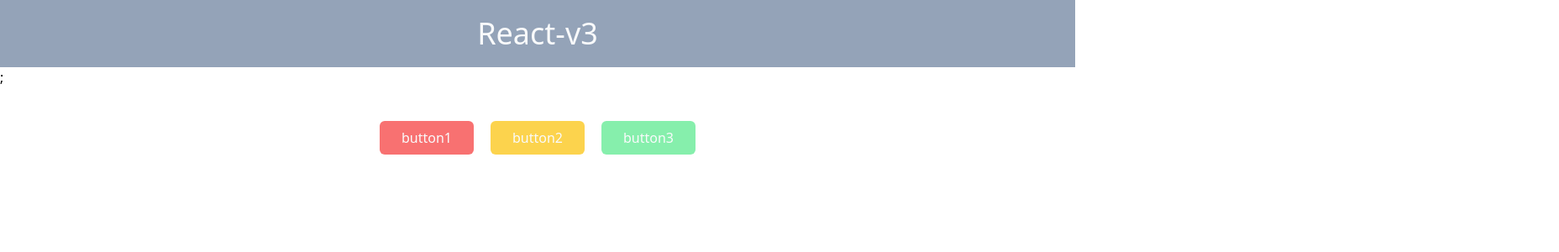
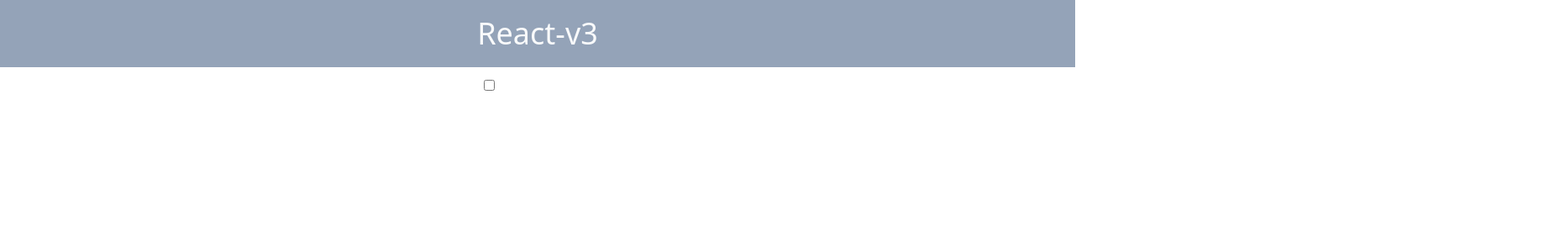
Before and after one commit to pj100-team/react-v3, a React (Create React App) app: page / in a window 1280 px wide. Shown: the top 300 px of the page at 84% size, 1856 px wide, since content can reach past the window. Built offline with nearby package versions, Linux system fonts and the light colour scheme.

Commit message:
Practice2

```diff
--- a/package.json
+++ b/package.json
@@ -10,6 +10,7 @@
     "@types/node": "^16.18.44",
     "@types/react": "^18.2.21",
     "@types/react-dom": "^18.2.7",
+    "node-sass": "^7.0.3",
     "react": "^18.2.0",
     "react-dom": "^18.2.0",
     "react-scripts": "5.0.1",
@@ -41,8 +42,11 @@
     ]
   },
   "devDependencies": {
+    "@types/webpack-env": "^1.18.5",
     "autoprefixer": "^10.4.15",
+    "css-loader": "^7.1.1",
     "postcss": "^8.4.28",
+    "style-loader": "^4.0.0",
     "tailwindcss": "^3.3.3"
   }
 }
--- a/src/App.tsx
+++ b/src/App.tsx
@@ -1,12 +1,14 @@
 import './App.css';
-import Practice1 from './templates/practice1';
+// import Practice1 from './templates/Practice1';
+import Practice2 from './templates/Practice2';
 
 function App() {
   return (
-    <div>
-      <header className="bg-[#94A3B8] text-center p-[20px] text-4xl text-[#F9FAFB]">React-v3</header>;
-      <Practice1 />
-    </div>
+    <>
+      <header className="bg-[#94A3B8] text-center p-[20px] text-4xl text-[#F9FAFB]">React-v3</header>
+      {/* <Practice1 /> */}
+      <Practice2 />
+    </>
   );
 }
 
--- /dev/null
+++ b/src/Practice2.module.css.d.ts
@@ -0,0 +1,4 @@
+declare module '*.module.css' {
+  const classes: { [key: string]: string };
+  export default classes;
+}
--- /dev/null
+++ b/src/components/Input.tsx
@@ -0,0 +1,13 @@
+import React from 'react';
+
+type InputProps = {
+  type: string;
+  style?: React.CSSProperties;
+  onChange: (event: React.ChangeEvent<HTMLInputElement>) => void;
+};
+
+const Input: React.FC<InputProps> = ({ type, style, onChange }) => {
+  return <input type={type} style={style} onChange={onChange} />;
+};
+
+export default Input;
--- /dev/null
+++ b/src/components/Practice2.module.css
@@ -0,0 +1,10 @@
+.center {
+  position: relative;
+  left: 45%;
+  margin-top: 10px;
+}
+
+.space {
+  position: absolute;
+  margin-left: 10px;
+}
--- a/src/components/button.tsx
+++ b/src/components/button.tsx
@@ -1,12 +1,17 @@
 import React from 'react';
 
 type ButtonProps = {
-  className: string;
-  onClick: () => void;
+  name: string;
+  color: string;
+  onClick: (e: React.MouseEvent<HTMLButtonElement>) => void;
 };
 
-const Button: React.FC<ButtonProps> = ({ className, onClick }) => {
-  return <button className={className} onClick={onClick}></button>;
+const Button: React.FC<ButtonProps> = ({ name, color, onClick }) => {
+  return (
+    <button name={name} className={`rounded-md w-28 h-10 text-[#f9fafb] ${color}`} onClick={onClick}>
+      {name}
+    </button>
+  );
 };
 
 export default Button;
--- /dev/null
+++ b/src/templates/Practice2.tsx
@@ -0,0 +1,20 @@
+import React, { useState } from 'react';
+import Input from '../components/Input';
+import styles from '../components/Practice2.module.css';
+
+const Practice2: React.FC = () => {
+  const [isChecked, setIsChecked] = useState(false);
+
+  const handleCheckboxChange = (event: React.ChangeEvent<HTMLInputElement>) => {
+    setIsChecked(event.target.checked);
+  };
+
+  return (
+    <div className={styles.center}>
+      <Input type="checkbox" onChange={handleCheckboxChange} />
+      {isChecked && <span className={styles.space}>Hello world</span>}
+    </div>
+  );
+};
+
+export default Practice2;
--- a/src/templates/practice1.tsx
+++ b/src/templates/practice1.tsx
@@ -1,34 +1,15 @@
 import React from 'react';
+import Button from '../components/Button';
 
-const handleClick = (buttonName: string) => {
-  console.log(buttonName);
-};
 const Practice1: React.FC = () => {
+  const handleClick = (e: React.MouseEvent<HTMLButtonElement>) => {
+    console.log(e.currentTarget.name);
+  };
   return (
     <div className="flex justify-center mt-10 gap-5">
-      <button
-        name="button1"
-        className="border-[#f87171] bg-[#f87171] text-[#f9fafb] rounded-md w-28 h-10"
-        onClick={() => handleClick('button1')}
-      >
-        button1
-      </button>
-
-      <button
-        name="button2"
-        className="border-[#fcd34d] bg-[#fcd34d] text-[#f9fafb] rounded-md w-28 h-10"
-        onClick={() => handleClick('button2')}
-      >
-        button2
-      </button>
-
-      <button
-        name="button3"
-        className=" border-[#86efac] bg-[#86efac] text-[#f9fafb] rounded-md w-28 h-10"
-        onClick={() => handleClick('button3')}
-      >
-        button3
-      </button>
+      <Button name="button1" color="border-[#f87171] bg-[#f87171]" onClick={handleClick}></Button>
+      <Button name="button2" color="border-[#fcd34d] bg-[#fcd34d]" onClick={handleClick}></Button>
+      <Button name="button3" color="border-[#86efac] bg-[#86efac]" onClick={handleClick}></Button>
     </div>
   );
 };
```
Also changed, not shown: tsconfig.json (+2 -8 lines), 1 other file (tests, documents, lock files or other folders).
